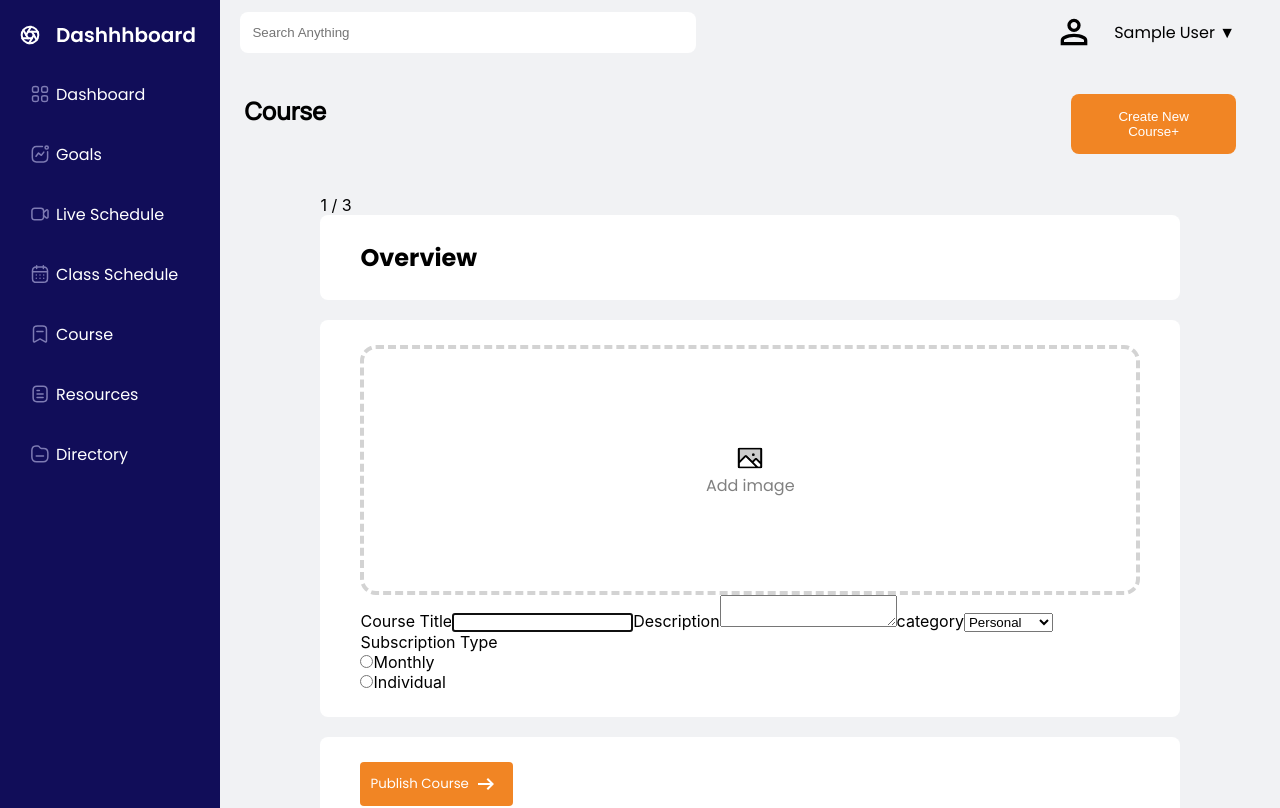
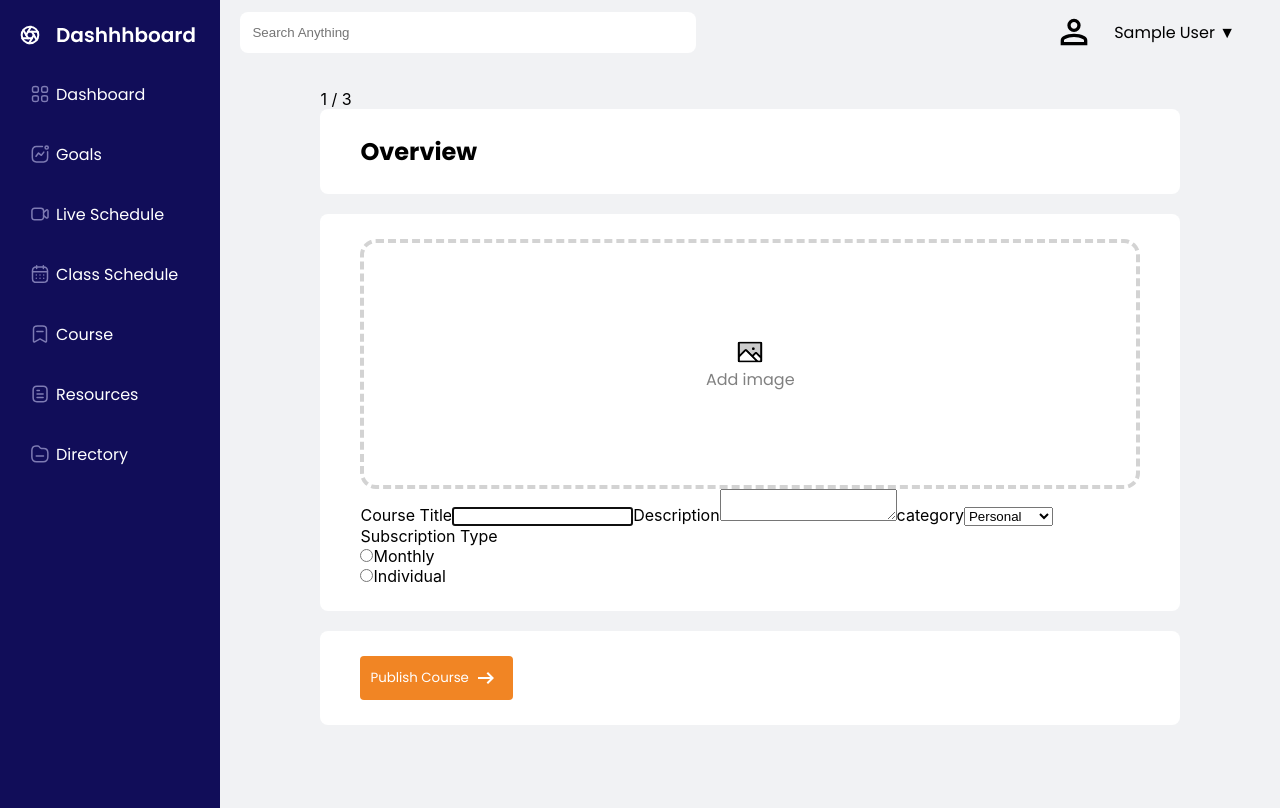
Before and after one commit to HackYourFuture-CPH/class-25-erikson, a React (Create React App) app in the folder frontend/: page /add-course in a window 1280 px wide. Shown: the top 808 px of the page. Built offline with nearby package versions, Linux system fonts and the light colour scheme; no server answers; sample sign-in values are in the browser's storage.

Commit message:
create course moved inside courses page

```diff
--- a/frontend/src/components/courses/Students.tsx
+++ b/frontend/src/components/courses/Students.tsx
@@ -1,12 +1,24 @@
 import React from 'react';
-
 import Filters from './Filters';
 import CourseList from './CourseList';
+import { Link } from 'react-router-dom';
+import { users } from '../../data/data';
 
 const StudentDashboard: React.FC = () => {
+  const userType = users[1].type;
+
   return (
     <div>
-      {/** <Navbar />*/}
+      <div className='create-course-wrapper'>
+        <div className='create-course'>
+          <h2>Course</h2>
+          {userType === 'Mentor' && (
+            <Link to='/add-course'>
+              <button className='create-course-btn'>Create New Course+</button>
+            </Link>
+          )}
+        </div>
+      </div>
       <Filters />
       <CourseList />
     </div>
--- a/frontend/src/pages/dashboard/DashboardWrapper.tsx
+++ b/frontend/src/components/dashboardLayout/DashboardWrapper.tsx
@@ -1,11 +1,9 @@
 import { ReactNode, useState } from 'react';
 import { useAuthContext } from '../../hooks/useAuthContext';
-import { users } from '../../data/data';
-import { Link, useNavigate } from 'react-router-dom';
+import { useNavigate } from 'react-router-dom';
 import signout from '../../hooks/signout';
 import Person from '../../assets/person.svg';
 import './Dashboard.css';
-import React from 'react';
 
 type FormWrapperProps = {
   children: ReactNode;
@@ -15,7 +13,6 @@ const DashboardWrapper = ({ children }: FormWrapperProps) => {
   const { user, setUser } = useAuthContext();
   const navigate = useNavigate();
 
-  const userType = users[1].type;
   const [isSidebarOpen] = useState(false);
   const [isDropdownVisible, setIsDropdownVisible] = useState(false);
 
@@ -132,16 +129,6 @@ const DashboardWrapper = ({ children }: FormWrapperProps) => {
             </div>
           </div>
 
-          <div className='create-course-wrapper'>
-            <div className='create-course'>
-              <h2>Course</h2>
-              {userType === 'Mentor' && (
-                <Link to='/add-course'>
-                  <button className='create-course-btn'>Create New Course+</button>
-                </Link>
-              )}
-            </div>
-          </div>
           <div> {children}</div>
         </div>
       </div>
--- a/frontend/src/pages/dashboard/Dashboard.tsx
+++ b/frontend/src/pages/dashboard/Dashboard.tsx
@@ -2,7 +2,7 @@ import React from 'react';
 import StudentDashboard from '../../components/courses/Students';
 import { useAuthContext } from '../../hooks/useAuthContext';
 import { useNavigate } from 'react-router-dom';
-import DashboardWrapper from './DashboardWrapper';
+import DashboardWrapper from '../../components/dashboardLayout/DashboardWrapper';
 
 const Dashboard: React.FC = () => {
   const { user } = useAuthContext();
--- a/frontend/src/pages/form/AddCourseForm.tsx
+++ b/frontend/src/pages/form/AddCourseForm.tsx
@@ -9,7 +9,7 @@ import { useMultistepForm } from '../../hooks/useMultiStepForm';
 import CourseForm from '../../components/formDetails/course/CourseForm';
 import LessonForm from '../../components/formDetails/lesson/LessonForm';
 import SalesForm from '../../components/formDetails/sales/SalesForm';
-import DashboardWrapper from '../dashboard/DashboardWrapper';
+import DashboardWrapper from '../../components/dashboardLayout/DashboardWrapper';
 import BackArrow from '../../assets/back.svg';
 import FrontArrow from '../../assets/front.svg';
 import styles from './AddCourseForm.module.css';
```
Also changed, not shown: frontend/src/components/dashboardLayout/Dashboard.css (renamed from frontend/src/pages/dashboard/Dashboard.css).
